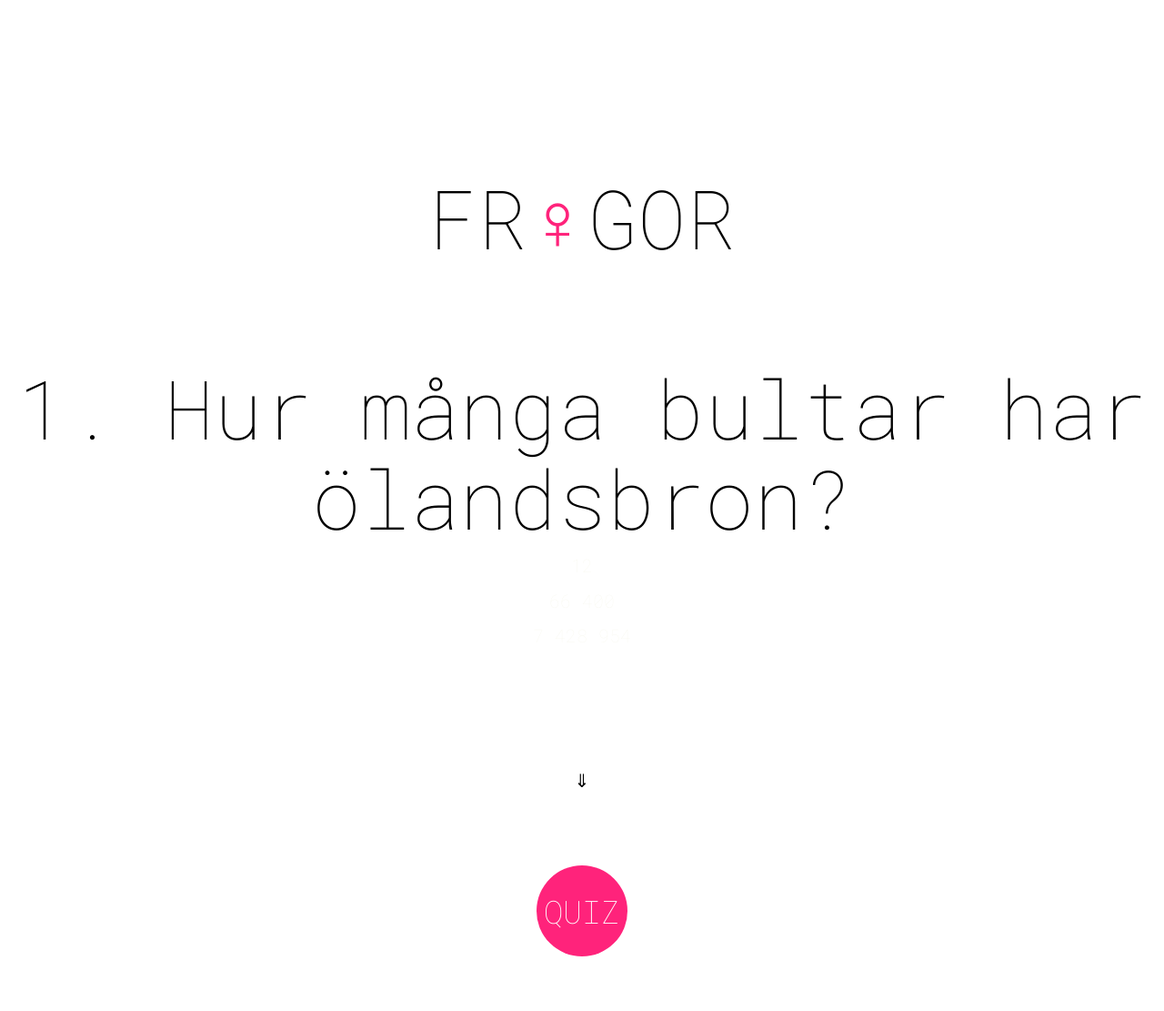
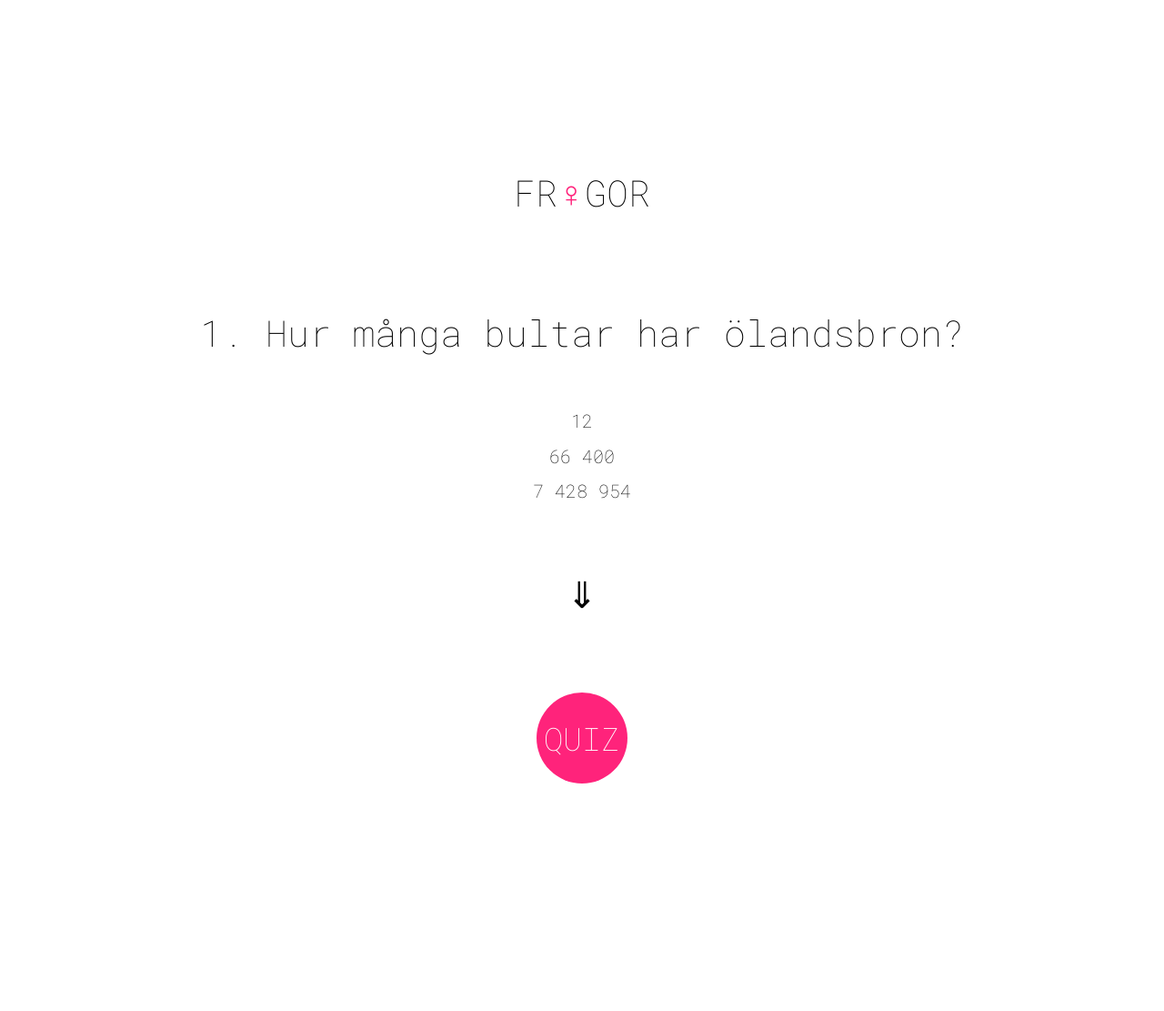
Before and after one commit to nikkipikki/quizproject, a Django app: page /quiz/1/question/1/ in a window 1280 px wide. Shown: the top 1111 px of the page at 91% size. After the commit the page ends 861 px from the top, so only its background shows below. Run offline with Django 3.2, Linux system fonts and the light colour scheme; some libraries are stand-ins or nearby versions.

Commit message:
adjustments

```diff
--- a/quiz/templates/question.html
+++ b/quiz/templates/question.html
@@ -14,20 +14,18 @@
 		</h1>
 	</div>
 		<h1>{{ question_number }}. {{ question }}</h1>
-		<p>{{ answer1 }}</p>
-		<p>{{ answer2 }}</p>
-		<p>{{ answer3 }}</p>
 	<div class="columns2">
-			<p class="column-color">
-			</p>
+			<p class="column-color2"> {{ answer1 }}</p>
+			<p class="column-color2"> {{ answer2 }}</p>
+			<p class="column-color2"> {{ answer3 }}</p>
 	</div>
 	<div class="columns3">
-			<P class="column-color2"> <span style="color: #000000">&dArr;</span>
+			<P class="column-color3"> <span style="color: #000000">&dArr;</span>
 			</P>
 	</div>
 	<div class="button2">
    	 	<a href="{% url 'completed_page' quiz_number %}">
-		<input type="submit" value="QUIZ" class="input-search2">
+		<input type="submit" value="QUIZ" class="input-search2 input-search3">
 		</a>
 	</div>
     <script src="https://ajax.googleapis.com/ajax/libs/jquery/1.12.4/jquery.min.js"></script>
--- a/quiz/templates/quiz.html
+++ b/quiz/templates/quiz.html
@@ -14,12 +14,12 @@
 	</div>
 		<p class="column-color2">{{ quiz.description }}</p>
 	<div class="columns3">
-			<P class="column-color2"> <span style="color: #000000">&dArr;</span>
+			<P class="column-color3"> <span style="color: #000000">&dArr;</span>
 			</P>
 	</div>
 	<div class="button2">
    	 	<a href="{% url 'question_page' quiz_number 1 %}">
-		<input type="submit" value="QUIZ" class="input-search2">
+		<input type="submit" value="QUIZ" class="input-search2 input-search3">
 		</a>
 	</div>
     <script src="https://ajax.googleapis.com/ajax/libs/jquery/1.12.4/jquery.min.js"></script>
--- a/quiz/templates/results.html
+++ b/quiz/templates/results.html
@@ -15,16 +15,16 @@
 	</div>
 		<h1>Du är klar och fick {{ correct }} av {{ total }}</h1>
 	<div class="columns2">
-			<p class="column-color">
+			<p class="column-color2"> Du är klar och fick {{ correct }} av {{ total }}
 			</p>
 	</div>
 	<div class="columns3">
-			<P class="column-color2"> <span style="color: #000000">&dArr;</span>
+			<P class="column-color3"> <span style="color: #000000">&dArr;</span>
 			</P>
 	</div>
 	<div class="button2">
    	 	<a href="{% url 'start_page' %}">
-		<input type="submit" value="QUIZ" class="input-search2">
+		<input type="submit" value="QUIZ" class="input-search2 input-search3">
 		</a>
 	</div>
     <script src="https://ajax.googleapis.com/ajax/libs/jquery/1.12.4/jquery.min.js"></script>
--- a/quiz/templates/start.html
+++ b/quiz/templates/start.html
@@ -10,7 +10,7 @@
 	</head>
 	<body>
 	<div class="header-container">
-		<h1> Q<span style="color: #FF237B">&hearts;</span>IZ
+		<h1 class="start-text"> Q<span style="color: #FF237B">&hearts;</span>IZ
 		</h1>
 	</div>
 	<div class="last-container">
--- a/quiz/views.py
+++ b/quiz/views.py
@@ -10,7 +10,7 @@ quizzes = [
 	},
 	{
 		"quiz_number": 2,
-		"name": "Nicole &hearts; Mattias",
+		"name": "Nicole + Mattias",
 		"description": "Vad vet du om Nicole + Mattias?"
 	},
 	{
--- a/static/styles.css
+++ b/static/styles.css
@@ -10,13 +10,13 @@ body {
 
 p {
 	text-align:center;
-	font-size:20px;
+	font-size:15px;
 	color: #f9f9f2;
 }
 
 h1 {
 	text-align:center;
-	font-size: 90px;
+	font-size: 40px;
 	color: #000000;
 }
 
@@ -183,6 +183,28 @@ a, a:visited, a:active, a:hover {
         font-size: 35px;
 }
 
+.input-search3:hover {
+		height: 100px;
+ 		width: 100px;
+ 		border-radius: 50%;
+  		color: #FF237B;
+  		background: #000000;
+        border:10px;
+        box-shadow: 0px 0px 50px #000000;
+        text-align: center;
+        font-size: 35px;
+        -webkit-transition-duration: 0.4s; /* Safari */
+    	transition-duration: 0.4s;
+   		cursor: pointer;
+
+}
+
+.start-text {
+	text-align:center;
+	font-size: 90px;
+	color: #000000;
+}
+
 .text-color {
 	color: #FF237B;
 	font-size: 20px;
@@ -195,7 +217,7 @@ a, a:visited, a:active, a:hover {
 
 .column-color {
 	color: #000000;
-	font-size: 5px;
+	font-size: 15px;
 }
 
 .column-color2 {
@@ -203,9 +225,15 @@ a, a:visited, a:active, a:hover {
 	font-size: 20px;
 }
 
+.column-color3 {
+	color: #000000;
+	font-size: 40px;
+}
+
+
 .last-container {
 	width: 100%;
-	background-color: #000000;
+	background-color: #181818;
 	overflow: hidden;
 }
 
```
